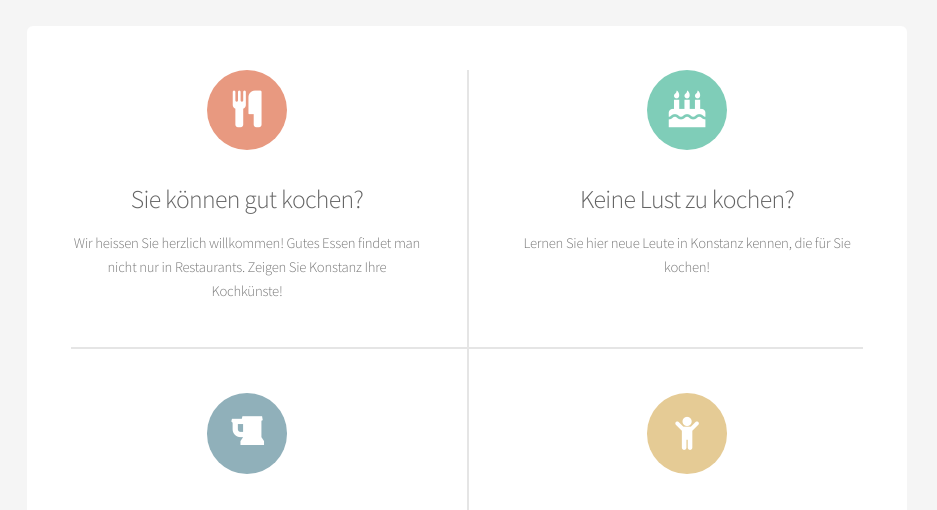
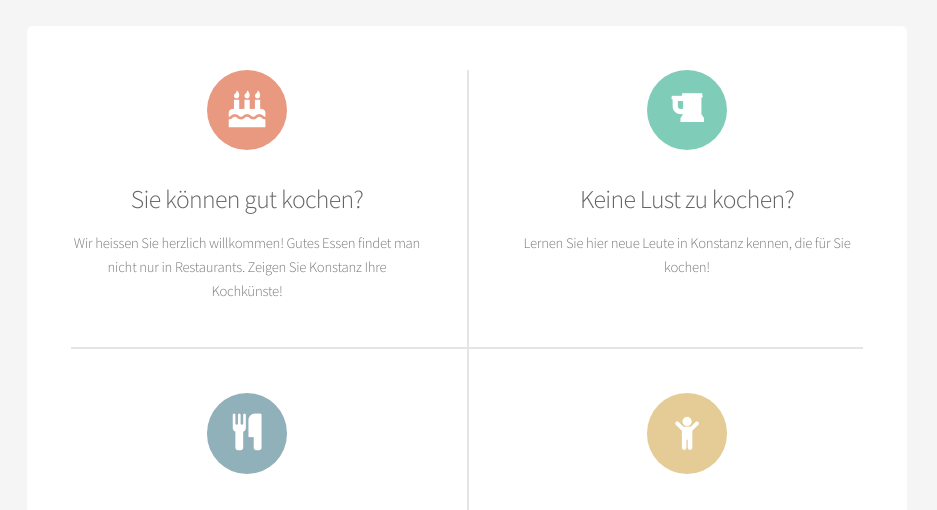
Before and after one commit to getyourcook/getyourcook.github.io, a plain HTML site: page web/index.html in a window 1280 px wide. Shown: the part 779-1289 px from the top of the page, without its empty margins (173-1110 px from the left). Drawn offline with nearby package versions, Linux system fonts and the light colour scheme.

Commit message:
new symbols

```diff
--- a/web/index.html
+++ b/web/index.html
@@ -97,19 +97,19 @@
 				<section class="box special features">
 					<div class="features-row">
 						<section>
-							<span class="icon major fa-cutlery accent2"></span>
+							<span class="icon major fa-birthday-cake accent2"></span>
 							<h3>Sie können gut kochen? </h3>
 							<p>Wir heissen Sie herzlich willkommen! Gutes Essen findet man nicht nur in Restaurants. Zeigen Sie Konstanz Ihre Kochkünste!</p>
 						</section>
 						<section>
-							<span class="icon major fa-birthday-cake accent3"></span>
+							<span class="icon major fa-beer accent3"></span>
 							<h3>Keine Lust zu kochen?</h3>
 							<p>Lernen Sie hier neue Leute in Konstanz kennen, die für Sie kochen!</p>
 						</section>
 					</div>
 					<div class="features-row">
 						<section>
-							<span class="icon major fa-beer accent4"></span>
+							<span class="icon major fa-cutlery accent4"></span>
 							<h3>Sie möchten italienisch essen? Asiatisch? Oder doch eher exotisch?</h3>
 							<p>Unsere Köche stammen aus der ganzen Welt und teilen Ihre besten Köstlichkeiten mit Ihnen. </p>
 						</section>
```
